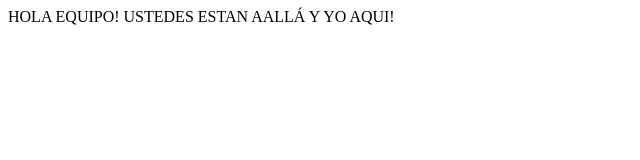
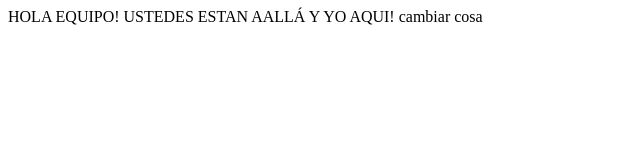
Before and after one commit to Isaine/ejemplo_repos, a plain HTML site: page index.html in a window 1280 px wide. Shown: the whole page, without its empty margins (0-640 px from the left). Drawn offline with Linux system fonts and the light colour scheme.

Commit message:
cambio de prueba

```diff
--- a/index.html
+++ b/index.html
@@ -8,5 +8,6 @@
 	HOLA EQUIPO!
 
 	USTEDES ESTAN AALLÁ Y YO AQUI!
+	cambiar cosa
 </body>
 </html>
```
